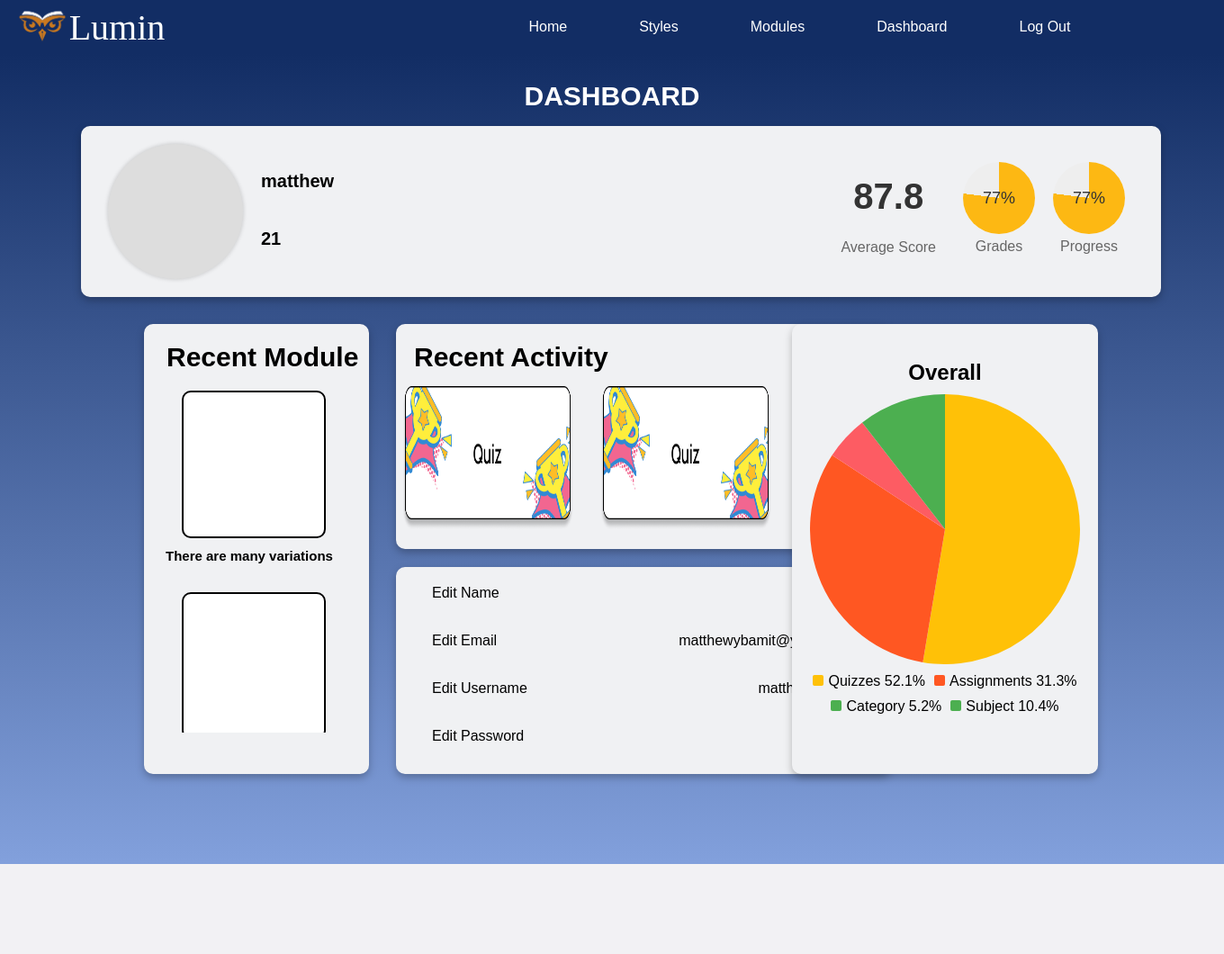
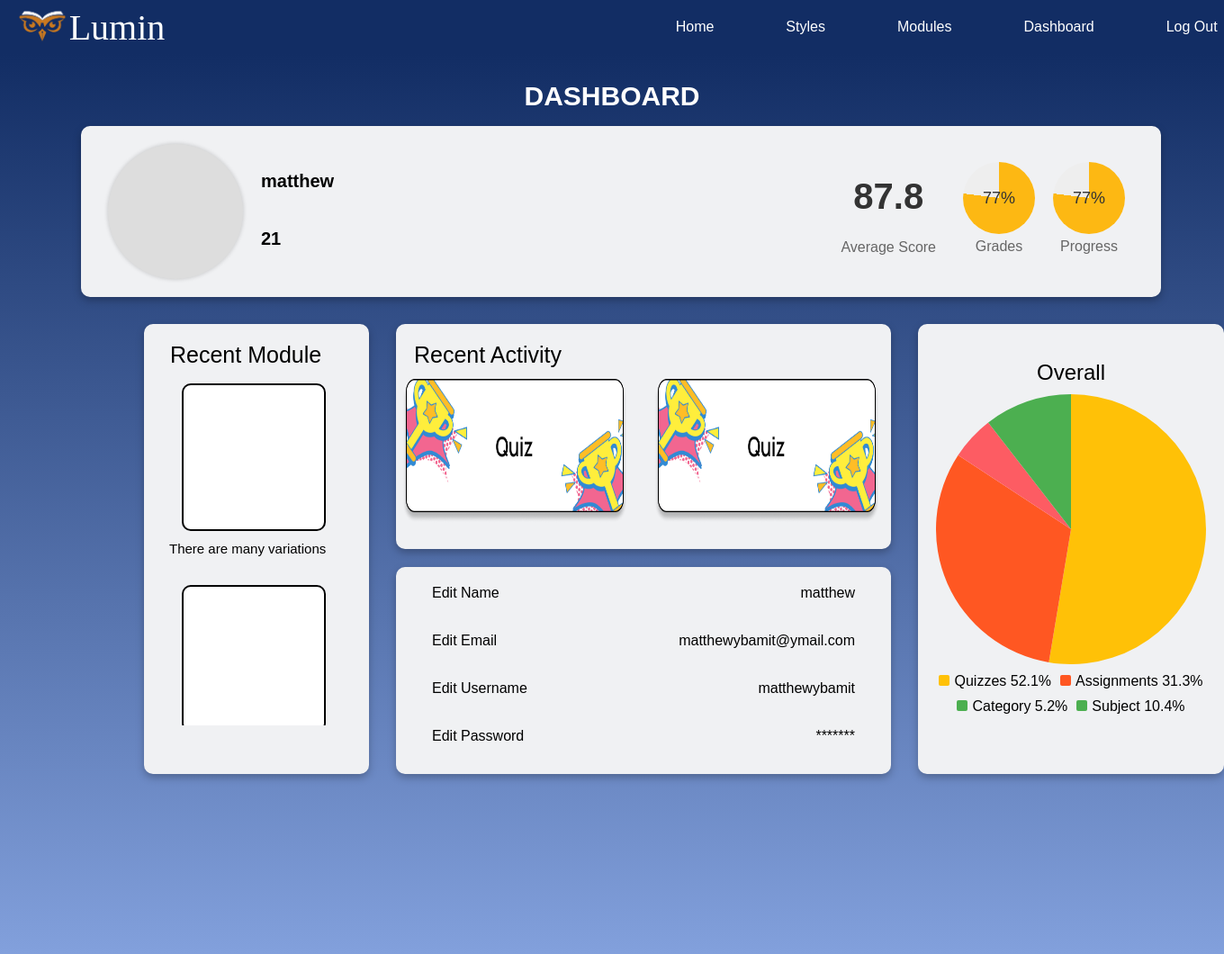
Before and after one commit to matthewybamit/Smartedu, a PHP site: page /dashboard.php in a window 1360 px wide. Shown: the whole page at 90% size. Before the commit the page ends 960 px from the top, so only its background shows below. Run offline with PHP 8.4, Linux system fonts and the light colour scheme; a user stored in the database is signed in; data comes from the database, SQL or seed files in the repository; some web fonts are replaced.

Commit message:
adjustments, for polishing details

```diff
--- a/MODULES.php
+++ b/MODULES.php
@@ -11,7 +11,7 @@
 <head>
     <meta charset="UTF-8">
     <meta name="viewport" content="width=device-width, initial-scale=1.0">
-    <title>Simple Website</title>
+    <title>Lumin</title>
     <link rel="stylesheet" href="CSS/MODULES.CSS">
     <link rel="stylesheet" href="css/footer.css">
     <link rel="stylesheet" href="css/navbar.css">
--- a/css/dashboard.css
+++ b/css/dashboard.css
@@ -1,5 +1,7 @@
 body {
     font-family: Arial, sans-serif;
+    background: linear-gradient(to bottom,#122D64, #82A0DC);
+    background-repeat: no-repeat;
 
 }
 
@@ -9,6 +11,7 @@
     color: #fff;
 
 }
+
 
 
 .image-button {
@@ -39,7 +42,7 @@
 }
 
 .background{
-    height: 900px;
+    height: 1000px;
     display: flex;
     justify-content: center;
 
@@ -196,8 +199,10 @@
 color: #000;
 }
 .leftbox h1{
-    font-size: 30px;
-    margin-left: 25px;
+    font-family: Arial, Helvetica, sans-serif;
+    font-size: 25px;
+    font-weight: lighter;
+    margin-left: 29px;
     margin-top: 20px;
 }
 
@@ -271,9 +276,11 @@
 }
 
 .topmid h1{
-    font-size: 30px;
+    font-size: 25px;
     margin-left: 20px;
     margin-top: 20px;
+    font-family: Arial, Helvetica, sans-serif;
+    font-weight: lighter;
 }
 
 .scroll_topmid {
@@ -305,7 +312,7 @@
 .quiz {
 
         background-size: 100% 100%;
-        width: 190px;
+        width: 250px;
         height: 160px;
 
 }
@@ -369,12 +376,15 @@
     top: 360px;
     text-align: center;
     height:460px;
-    right: 140px;
+    right: 40px;
+    left: 1020px;
+
     color:black;
 }
 
 .overall-section h2 {
     font-size: 24px;
+    font-weight: lighter;
     margin-bottom: 10px;
     color: #000;
 }
--- a/css/landing.css
+++ b/css/landing.css
@@ -25,7 +25,7 @@
     font-optical-sizing: auto;
     margin-top: 7%;
     max-width: 77%;
-    margin-left: 40px;
+    margin-left: 90px;
 }
 .wt {
 
--- a/css/navbar.css
+++ b/css/navbar.css
@@ -21,7 +21,7 @@
     color: #C97920;
 }
 nav ul {
-    margin-left: 28%;
+    margin-left: 40%;
     list-style: none;
     display: flex;
     gap: 80px;
--- a/dashboard.php
+++ b/dashboard.php
@@ -24,7 +24,7 @@
 <head>
     <meta charset="UTF-8">
     <meta name="viewport" content="width=device-width, initial-scale=1.0">
-    <title>Simple Website</title>
+    <title>Dashboard</title>
     <link rel="stylesheet" href="CSS/dashboard.css">
     <link rel="stylesheet" href="css/footer.css">
     <link rel="stylesheet" href="css/navbar.css">
@@ -104,7 +104,7 @@
     </div>
 
     <div class="leftbox">
-        <h1>Recent Module</h1>
+        <h1 class="titlee">Recent Module</h1>
         <div class="scroll_leftbox">
             <div class="leftbox_grid">
                 <div class="recent_module">
@@ -124,7 +124,7 @@
     </div>
 
     <div class="topmid">
-        <h1>Recent Activity</h1>
+        <h1 class="titlee">Recent Activity</h1>
         <div class="scroll_topmid">
             <div class="grid_topmid">
                 <img src="photos/quiz.png" class="quiz">
--- a/landing_login.php
+++ b/landing_login.php
@@ -4,7 +4,7 @@
 <head>
     <meta charset="UTF-8">
     <meta name="viewport" content="width=device-width, initial-scale=1.0">
-    <title>SmartEdu</title>
+    <title>Lumin</title>
     <link rel="stylesheet" href="css/landing.css">
     <link rel="stylesheet" href="css/navbar.css">
     <link rel="stylesheet" href="css/footer.css">
--- a/landing_logout.php
+++ b/landing_logout.php
@@ -10,7 +10,7 @@
 <head>
     <meta charset="UTF-8">
     <meta name="viewport" content="width=device-width, initial-scale=1.0">
-    <title>SmartEdu</title>
+    <title>Lumin</title>
     <link rel="stylesheet" href="css/landing.css">
     <link rel="stylesheet" href="css/navbar.css">
     <link rel="stylesheet" href="css/footer.css">
--- a/login.php
+++ b/login.php
@@ -7,7 +7,7 @@
 <head>
     <meta charset="UTF-8">
     <meta name="viewport" content="width=device-width, initial-scale=1.0">
-    <title>InkCognitos Login</title>
+    <title>Lumin Login</title>
     <link rel="stylesheet" href="css/login.css">
     <script type="module" src="js/firebaseAuth.js"></script>
     <link rel="preconnect" href="https://fonts.googleapis.com">
```
